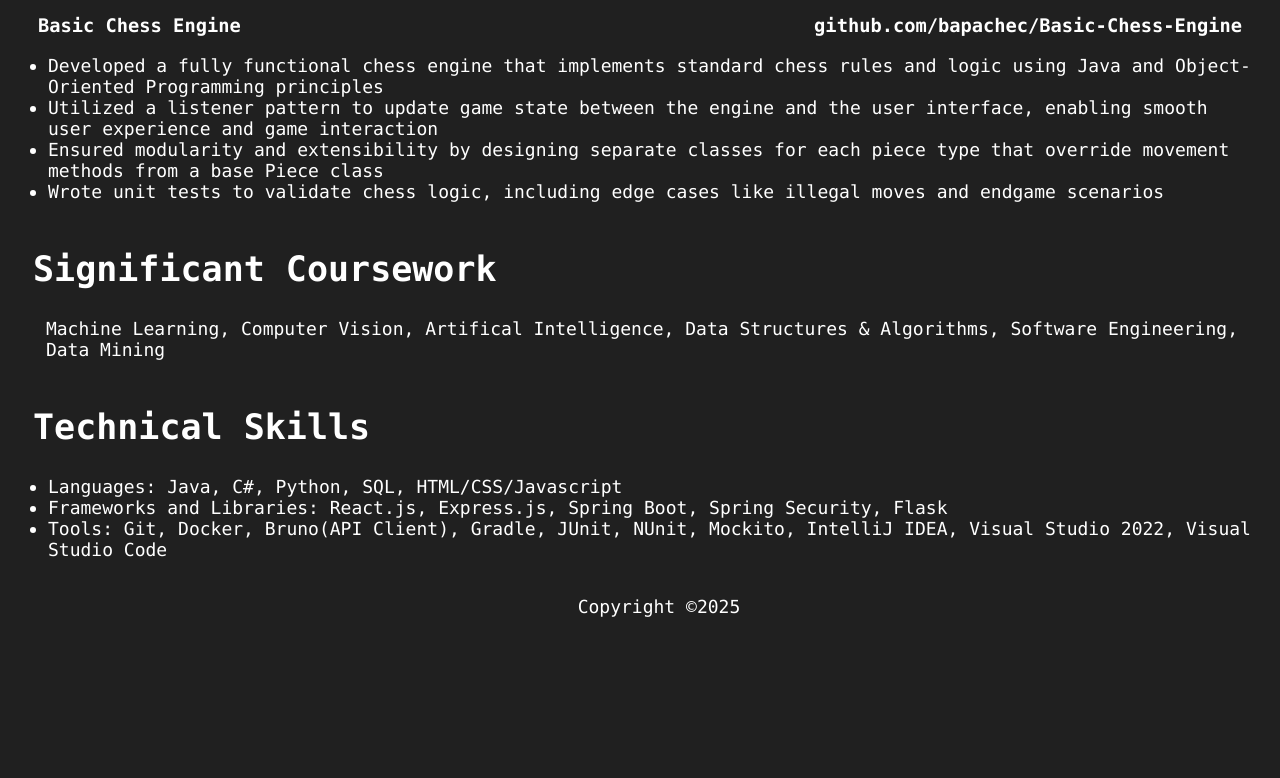
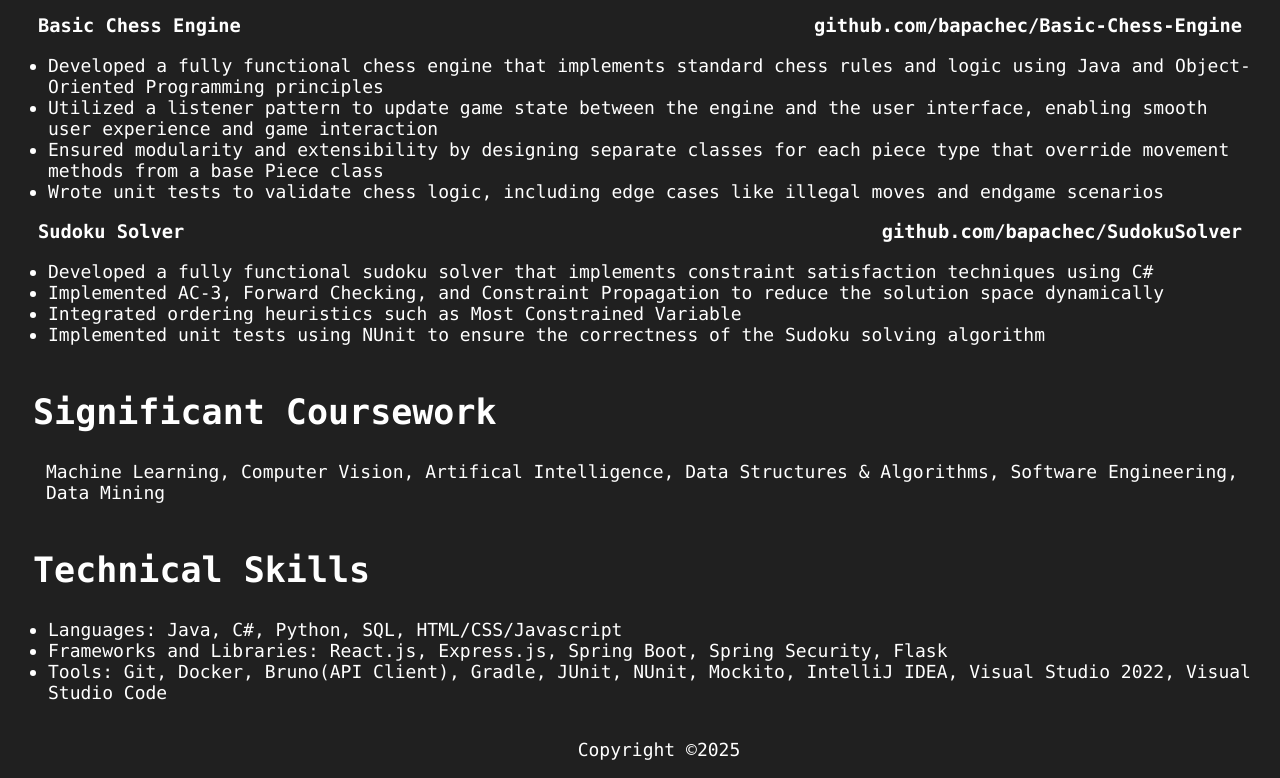
Before and after one commit to bapachec/bapachec, a plain HTML site: page index.html in a window 1280 px wide. Shown: the part 690-1468 px from the top of the page. Before the commit the page ends 1325 px from the top, so only its background shows below. Drawn offline with Linux system fonts and the light colour scheme.

Commit message:
update personal project

```diff
--- a/index.html
+++ b/index.html
@@ -74,6 +74,25 @@
                     scenarios
                 </li>
             </ul>
+
+            <h3>Sudoku Solver <span class="github">github.com/bapachec/SudokuSolver</span></h3>
+            <ul>
+                <li>
+                    Developed a fully functional sudoku solver that implements constraint satisfaction techniques
+                    using C#
+                </li>
+                <li>
+                    Implemented AC-3, Forward Checking, and Constraint Propagation to reduce the solution
+                    space dynamically
+                </li>
+                <li>
+                    Integrated ordering heuristics such as Most Constrained Variable
+                </li>
+                <li>
+                    Implemented unit tests using NUnit to ensure the correctness of the Sudoku solving algorithm
+                </li>
+            </ul>
+
         </div>
 
         <div id="coursework">
```
